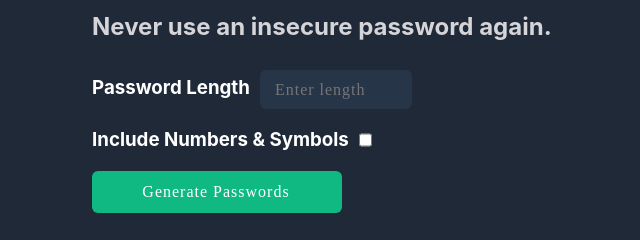
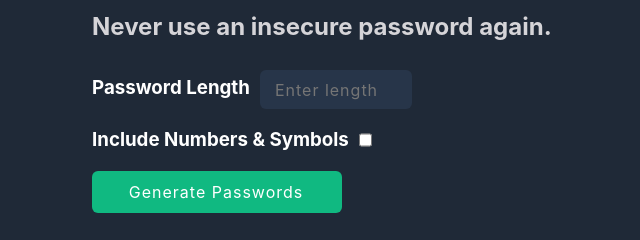
Before and after one commit to KovanW3/Password-Generator, a plain HTML site: page index.html in a window 1280 px wide. Shown: the part 141-381 px from the top of the page, 298-938 px from the left. Drawn offline with nearby package versions, Linux system fonts and the light colour scheme.

Commit message:
Updated font family

```diff
--- a/index.css
+++ b/index.css
@@ -62,7 +62,8 @@ h3 {
     line-height: 10px;
     height: 15px;
     margin-top: 10px;
-    margin-bottom: 20px
+    margin-bottom: 20px;
+    font-family: "Inter", sans-serif;
 }
 
 .input {
@@ -89,6 +90,7 @@ button {
     letter-spacing: 1px;
     margin-top: 20px;
     margin-bottom: 0px;
+    font-family: "Inter", sans-serif;
 }
 
 .passwords {
@@ -111,4 +113,5 @@ button {
 
    margin-left: auto;
    margin-right: auto;
+   font-family: "Inter", sans-serif;
 }
```
